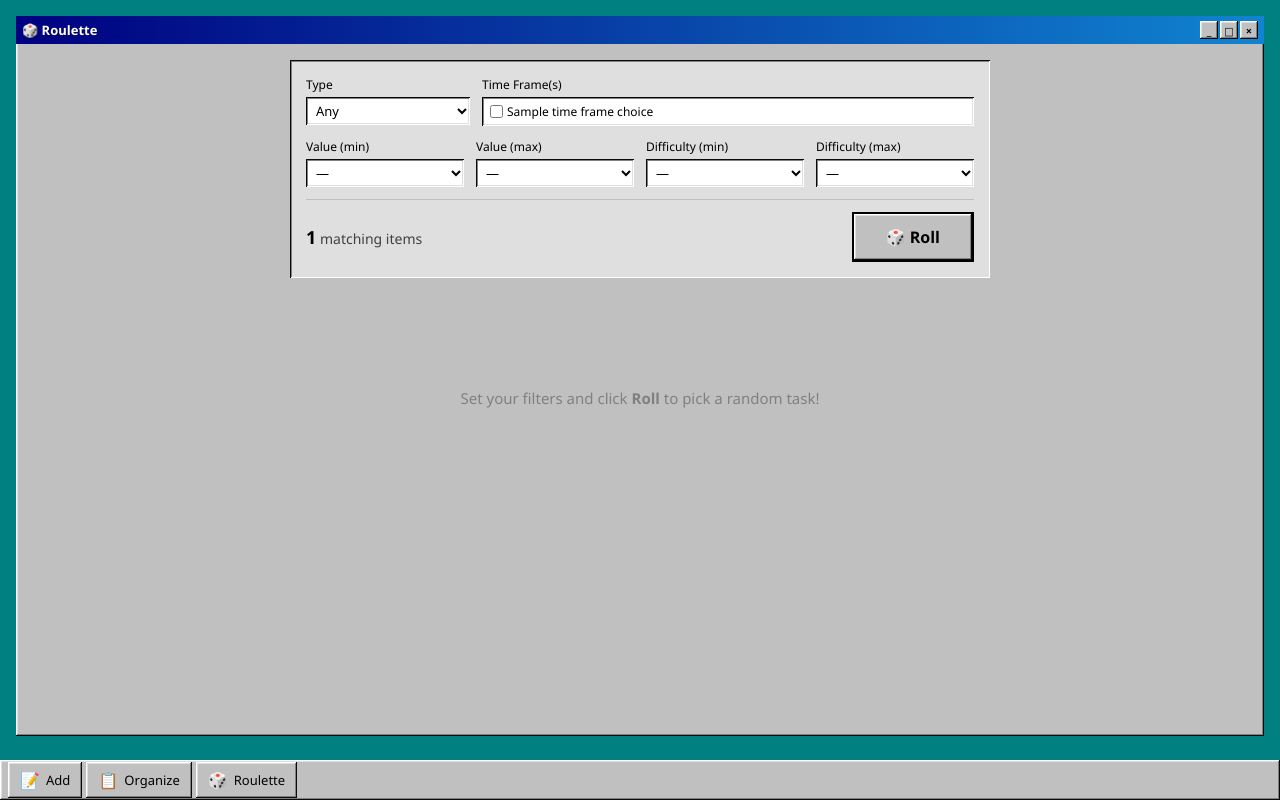
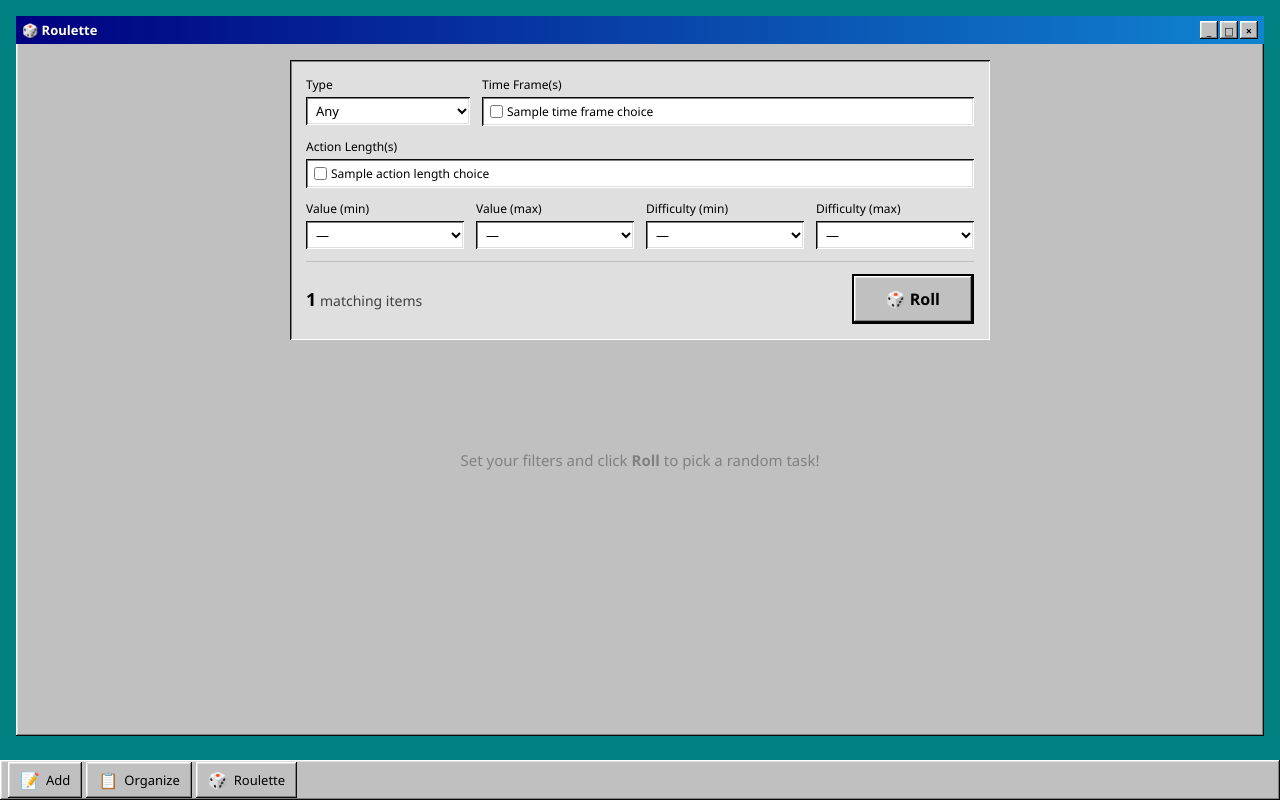
Before and after one commit to vonk00/todo, a Django app: template items/templates/items/roulette.html in a window 1280 px wide. Run offline with Django 4.2, Linux system fonts and the light colour scheme; the template is opened without the code that fills it: most values are stand-ins (such as "Sample title", 1, 10 or a date in 2020).

Commit message:
Add action length filter to roulette view and template, allowing users to select multiple action lengths for item filtering.

```diff
--- a/items/templates/items/roulette.html
+++ b/items/templates/items/roulette.html
@@ -29,6 +29,23 @@
                     <label class="checkbox-label">
                         <input type="checkbox" name="time_frame" value="{{ value }}"
                                {% if value in current_time_frames %}checked{% endif %}>
+                        {{ label }}
+                    </label>
+                    {% endif %}
+                    {% endfor %}
+                </div>
+            </div>
+        </div>
+
+        <div class="filters-row">
+            <div class="filter-group filter-group-multi">
+                <label class="win95-label">Action Length(s)</label>
+                <div class="checkbox-group">
+                    {% for value, label in action_length_choices %}
+                    {% if value %}
+                    <label class="checkbox-label">
+                        <input type="checkbox" name="action_length" value="{{ value }}"
+                               {% if value in current_action_lengths %}checked{% endif %}>
                         {{ label }}
                     </label>
                     {% endif %}
@@ -106,6 +123,7 @@
                 <div class="result-note">{{ selected_item.note }}</div>
                 <div class="result-meta">
                     {% if selected_item.type %}<span class="meta-tag">{{ selected_item.type }}</span>{% endif %}
+                    {% if selected_item.action_length %}<span class="meta-tag">{{ selected_item.action_length }}</span>{% endif %}
                     {% if selected_item.time_frame %}<span class="meta-tag">{{ selected_item.time_frame }}</span>{% endif %}
                     {% if selected_item.value %}<span class="meta-tag">Value: {{ selected_item.value }}</span>{% endif %}
                     {% if selected_item.difficulty %}<span class="meta-tag">Diff: {{ selected_item.difficulty }}</span>{% endif %}
--- a/items/views.py
+++ b/items/views.py
@@ -207,6 +207,7 @@ def roulette(request):
     # Get filter parameters
     type_filter = request.GET.get('type', '')
     time_frame_filters = request.GET.getlist('time_frame')
+    action_length_filters = request.GET.getlist('action_length')
     value_min = request.GET.get('value_min', '')
     value_max = request.GET.get('value_max', '')
     difficulty_min = request.GET.get('difficulty_min', '')
@@ -222,6 +223,9 @@ def roulette(request):
 
     if time_frame_filters:
         items = items.filter(time_frame__in=time_frame_filters)
+
+    if action_length_filters:
+        items = items.filter(action_length__in=action_length_filters)
 
     if value_min:
         try:
@@ -261,12 +265,14 @@ def roulette(request):
         'matching_count': matching_count,
         'current_type': type_filter,
         'current_time_frames': time_frame_filters,
+        'current_action_lengths': action_length_filters,
         'current_value_min': value_min,
         'current_value_max': value_max,
         'current_difficulty_min': difficulty_min,
         'current_difficulty_max': difficulty_max,
         'type_choices': Item.TYPE_CHOICES,
         'time_frame_choices': Item.TIME_FRAME_CHOICES,
+        'action_length_choices': Item.ACTION_LENGTH_CHOICES,
         'rating_choices': Item.RATING_CHOICES,
         'did_roll': bool(do_roll),
     }
```
